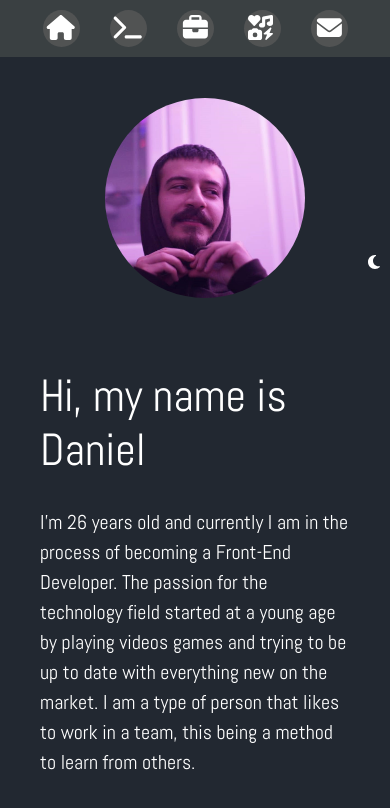
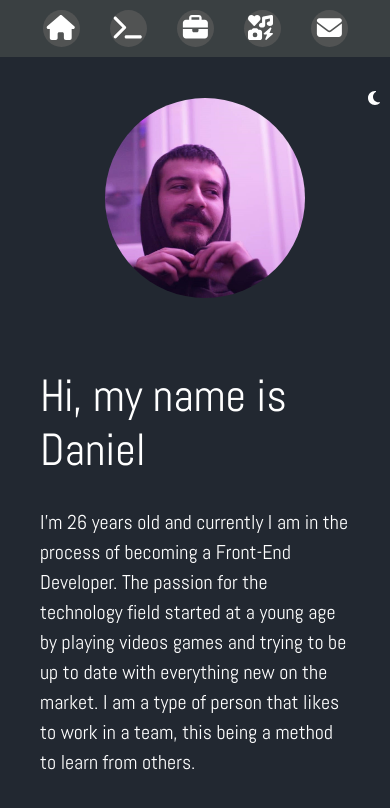
Before and after one commit to GDaniel96/portofolio, a React (Vite) app: page / in a window 390 px wide. Shown: the top 808 px of the page. Built offline with nearby package versions, Linux system fonts and the light colour scheme.

Commit message:
"update"

```diff
--- a/src/Components/Layout/Layout.css
+++ b/src/Components/Layout/Layout.css
@@ -78,7 +78,7 @@ nav>a {
     nav .theme {
         position: fixed;
         right: 10px;
-        bottom: 570px;
+        bottom: 87vh;
         color: white;
         padding: 0;
         background: none;
```
Also changed, not shown: 1 other file (tests, documents, lock files or other folders).
